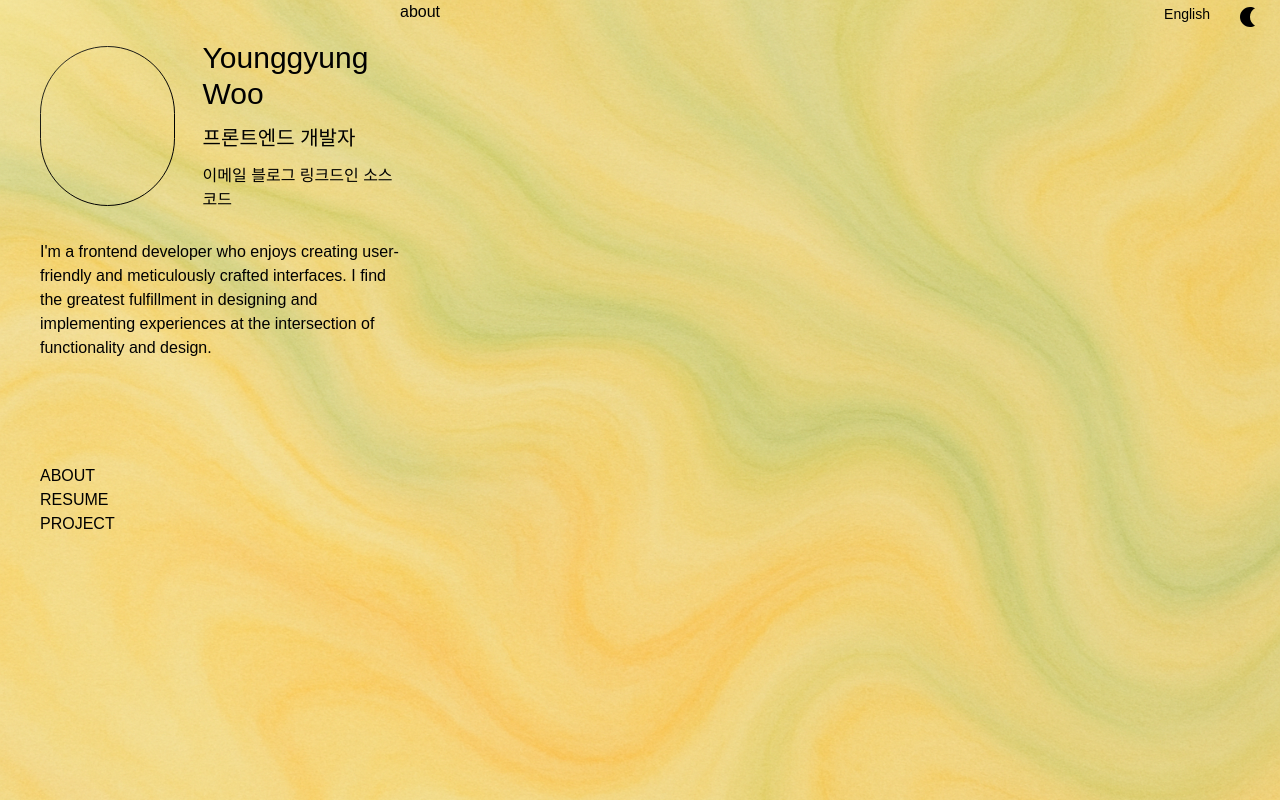
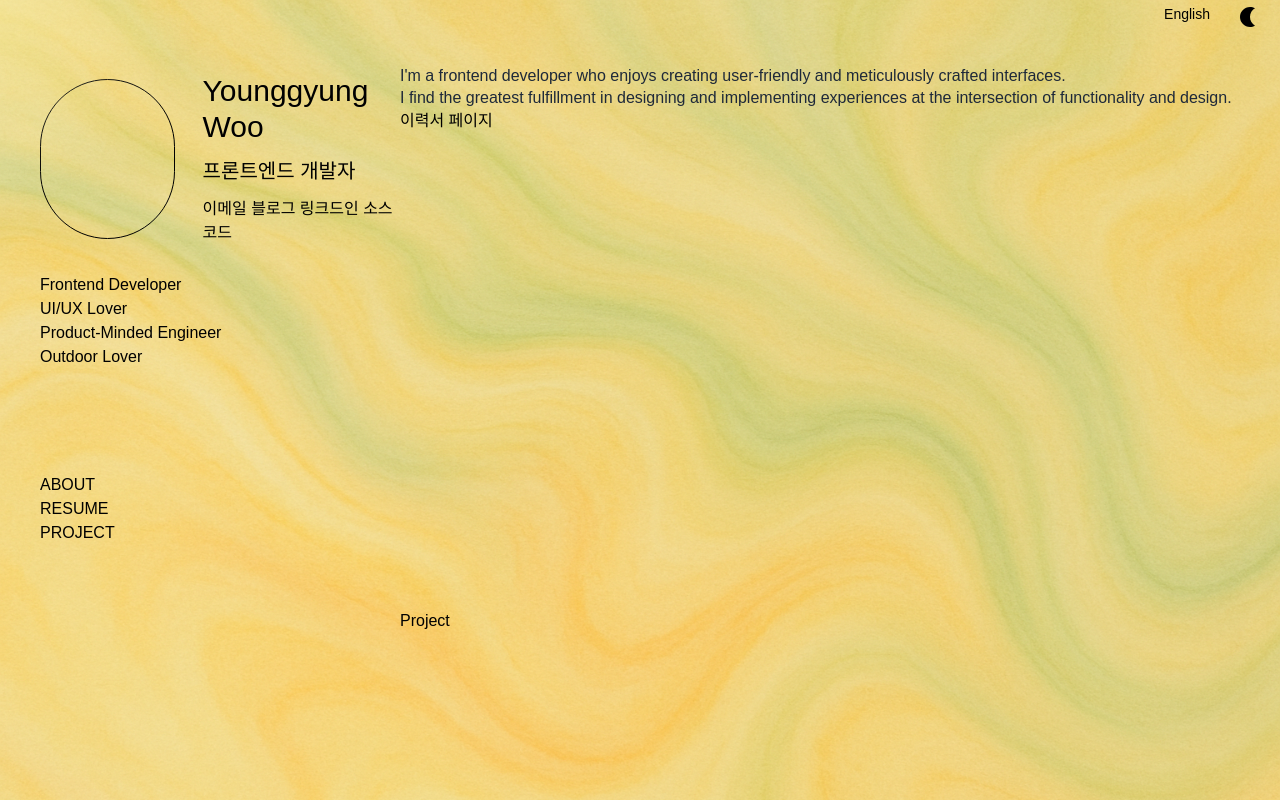
Before and after one commit to younggyung/personal-website, a Next.js app: page /en in a window 1280 px wide. Shown: the top 800 px of the page. Built offline with nearby package versions, Linux system fonts and the light colour scheme; some icons are missing.

Commit message:
[refactor] 레이아웃 작은 수정, MDX 관련 수정중

```diff
--- a/package.json
+++ b/package.json
@@ -12,6 +12,7 @@
     "@emotion/react": "^11.14.0",
     "@emotion/styled": "^11.14.0",
     "@mdx-js/loader": "^3.1.0",
+    "@mdx-js/mdx": "^3.1.0",
     "@mdx-js/react": "^3.1.0",
     "@mui/icons-material": "^7.1.0",
     "@mui/material": "^7.1.0",
--- a/src/app/[locale]/layout.tsx
+++ b/src/app/[locale]/layout.tsx
@@ -41,11 +41,16 @@ export default async function RootLayout({
       <body className={`${geistSans.variable} ${geistMono.variable}`}>
         <NextIntlClientProvider>
           <ThemeProvider>
-            {/* app 최상위 container */}
+            {/* 전역 헤더 */}
+            <header className="sticky top-0 z-50">
+              <div className="mx-5 flex items-center justify-end py-1">
+                <ConfigBox />
+              </div>
+            </header>
+            {/* 본문영역 */}
             <div className="mx-10 lg:flex">
-              <ConfigBox />
               <Profile className="lg:sticky lg:top-10 lg:max-h-[calc(100vh-2.5rem)] lg:w-[30%]" />
-              <main className="lg:w-[70%]">{children}</main>
+              <main className="mt-8 lg:w-[70%]">{children}</main>
             </div>
           </ThemeProvider>
         </NextIntlClientProvider>
--- a/src/app/[locale]/page.tsx
+++ b/src/app/[locale]/page.tsx
@@ -1,11 +1,7 @@
 import { About, Project, Resume } from '@/component';
 import MouseLight from '@/component/MouseLight';
-import getMDX from '@/lib/getMDX';
-import { useLocale, useTranslations } from 'next-intl';
 
 const Home = () => {
-  const locale = useLocale();
-  const { frontmatter, content } = getMDX(`about.${locale}`);
   return (
     <div className="relative min-h-screen">
       <MouseLight />
--- a/src/component/About.tsx
+++ b/src/component/About.tsx
@@ -1,6 +1,22 @@
-// 자소서
+import getMDX from '@/lib/getMDX';
+import { useLocale } from 'next-intl';
+import AboutMdxKo from '@/contents/about.ko.mdx';
+import AboutMdxEn from '@/contents/about.en.mdx';
+
 const About = () => {
-  return <div className="h-[1000px]">about</div>;
+  const locale = useLocale();
+  return <div className="">{locale === 'ko' ? <AboutMdxKo /> : <AboutMdxEn />}</div>;
 };
 
 export default About;
+
+/*
+TODO
+
+영어/한국어 밖에 없는 현시점에서는 크게 리스크는 없고
+포폴 코드 사이즈가 크지 않으니 직관적 구현 측면에서는 문제없는 상태.
+하지만 두가지 mdx 컴포넌트를 모두 임포트 하는 점이 비효율적이다.
+번틀링 사이즈가 커짐..
+-- > 동적 임포트로 바꾸기
+
+*/
--- a/src/component/ConfigBox.tsx
+++ b/src/component/ConfigBox.tsx
@@ -63,10 +63,11 @@ const LanguageButton = () => {
         <KeyboardArrowDownIcon />
       </button>
       {isOpen && (
-        <ul className="absolute rounded-md border shadow-md">
+        <ul className="absolute rounded-md border p-1 shadow-md dark:bg-black">
           {language.map(item => (
             <li
-              className="cursor-pointer rounded-md px-1 py-0.5 hover:bg-gray-200"
+              key={item.label}
+              className="rounded-md px-1 py-0.5 hover:cursor-pointer hover:bg-gray-200/10"
               onClick={() => handleSelectChange(item.locale)}
             >
               {item.label}
@@ -80,7 +81,7 @@ const LanguageButton = () => {
 
 const ConfigBox = () => {
   return (
-    <div className="fixed top-1 right-5 z-50 flex gap-3">
+    <div className="flex gap-3">
       <LanguageButton />
       <ThemeButton />
     </div>
--- a/src/component/Profile.tsx
+++ b/src/component/Profile.tsx
@@ -10,20 +10,22 @@ type ProfilePropType = {
 
 const Profile = ({ className }: ProfilePropType) => {
   const locale = useLocale();
-  const { frontmatter, content } = getMDX(`about.${locale}`);
-
   return (
-    <header className={cn(className, 'my-10 flex gap-20 lg:flex-col')}>
+    <header className={cn(className, 'my-10 flex shrink-0 gap-20 lg:flex-col')}>
       <div>
         <div className="mb-7 flex items-center gap-7">
-          <div className="h-40 w-40 rounded-full border" />
+          {/* 사진 */}
+          <div className="flex h-40 w-40 rounded-full border" />
           <div className="flex flex-col gap-3">
-            <h1 className="text-3xl">{frontmatter.name}</h1>
+            <h1 className="text-3xl">{locale === 'ko' ? '우영경' : 'Younggyung Woo'}</h1>
             <h2 className="col-span-2 text-xl">프론트엔드 개발자</h2>
             <div className="flex">이메일 블로그 링크드인 소스코드</div>
           </div>
         </div>
-        {content}
+        <p>Frontend Developer</p>
+        <p>UI/UX Lover</p>
+        <p>Product-Minded Engineer</p>
+        <p>Outdoor Lover</p>
       </div>
       <Nav />
     </header>
--- a/src/contents/about.en.mdx
+++ b/src/contents/about.en.mdx
@@ -1,8 +1,2 @@
----
-title: 'About'
-date: '2025-06-07'
-name: 'Younggyung Woo'
----
-
 I'm a frontend developer who enjoys creating user-friendly and meticulously crafted interfaces.
 I find the greatest fulfillment in designing and implementing experiences at the intersection of functionality and design.
--- a/src/contents/about.ko.mdx
+++ b/src/contents/about.ko.mdx
@@ -1,8 +1,27 @@
----
-title: 'About'
-data: '2025-06-07'
-name: '우영경'
----
+### WHO AM I
 
-저는 사용자 친화적이고 세밀하게 다듬어진 인터페이스를 만드는 것을 즐기는 프론트엔드 개발자입니다.
-기능과 디자인이 만나는 지점, 그 교차점에서 경험을 설계하고 구현하는 일에 가장 큰 보람을 느낍니다.
+안녕하세요. 디자이너가 회의에 데려가고 싶은 애착 소통가.
+
+팀장님이 아이디어 정리할 때 꼭 부르는 열정 기록가.
+
+팀과 팀 사이를 잇고, 협업을 단단하게 만드는 데 진심인 `<div>` 같은 개발자, 우영경입니다.
+
+일할 땐 몰입하고, 쉴 땐 자연 속에서 숨 쉬는 걸 좋아한답니다.
+
+### HOW I WORK
+
+2년차 프론트엔드 개발자로서, 구조적이고 유지보수에 강한 설계를 최우선으로 생각합니다.
+
+프로젝트 구조 설계, 컴포넌트 분리, 상태 관리 기준 수립 등 팀의 개발 방향을 주도적으로 제안하고 적용해본 경험이 있습니다.
+
+주로 React 기반의 시스템을 개발해왔으며, 라이프사이클과 상태 흐름에 대한 깊은 이해를 바탕으로
+
+예측 가능하고 안정적인 컴포넌트를 구현하는 데 집중해왔습니다.
+
+특히 네트워크 보안 장비 도메인에서의 실무 경험을 통해,
+
+실시간 이벤트 처리와 복잡한 데이터 구조를 안정적으로 다루는 역량을 키웠습니다.
+
+보안 시스템처럼 민감한 환경에서도 신뢰성 있는 UI 설계와 철저한 예외 처리를 통해,
+
+실제 운영 환경에서의 안정성 확보에 기여했습니다.
--- a/src/lib/getMDX.ts
+++ b/src/lib/getMDX.ts
@@ -1,10 +1,13 @@
 import fs from 'fs';
 import path from 'path';
 import matter from 'gray-matter';
+import { compile } from '@mdx-js/mdx';
+import { run } from '@mdx-js/mdx';
 
 const getMDX = (slug: string) => {
   const filePath = path.join(process.cwd(), 'src/contents', `${slug}.mdx`);
   const fileContent = fs.readFileSync(filePath, 'utf-8');
+
   const { data, content } = matter(fileContent);
 
   return {
```
Also changed, not shown: 1 other file (tests, documents, lock files or other folders).
